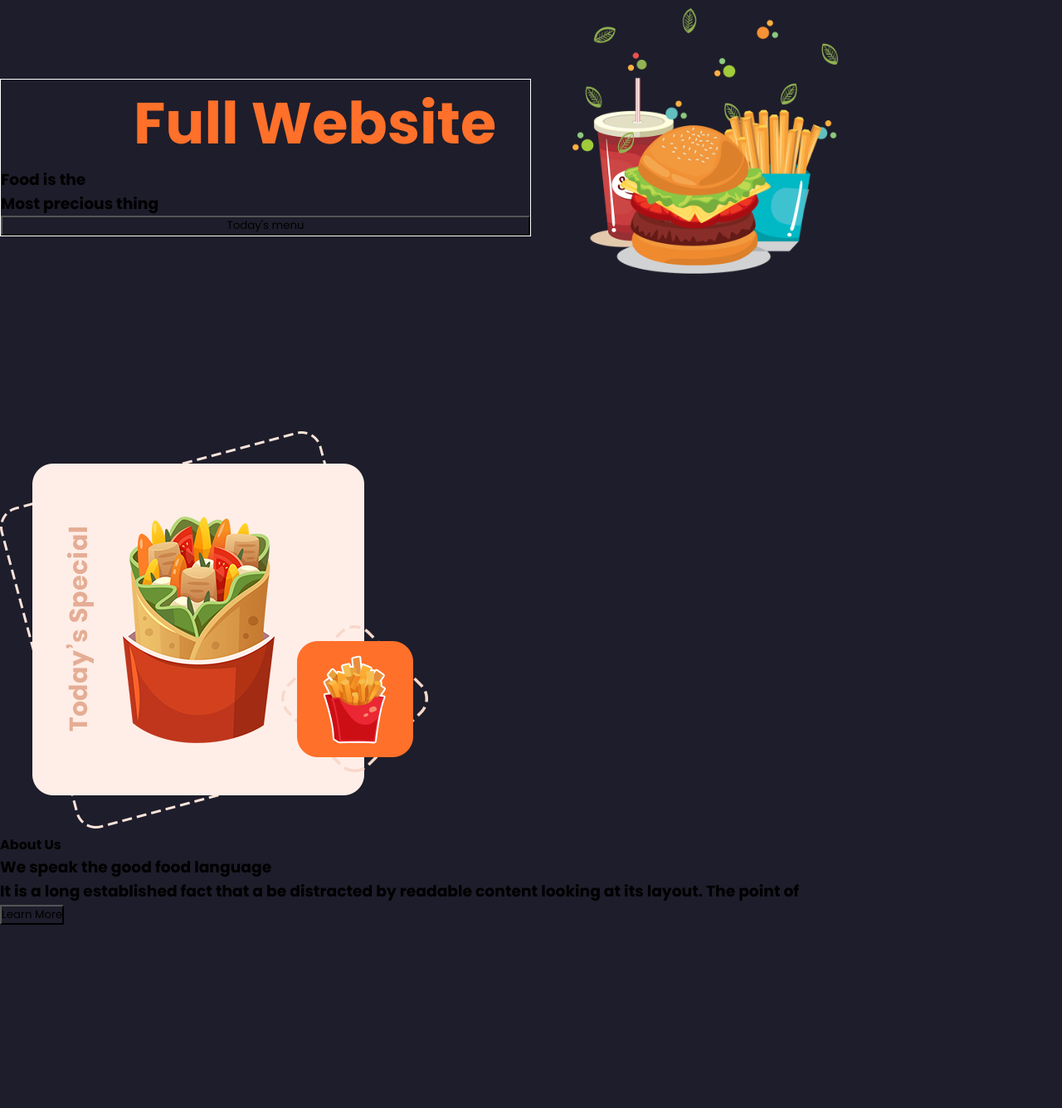
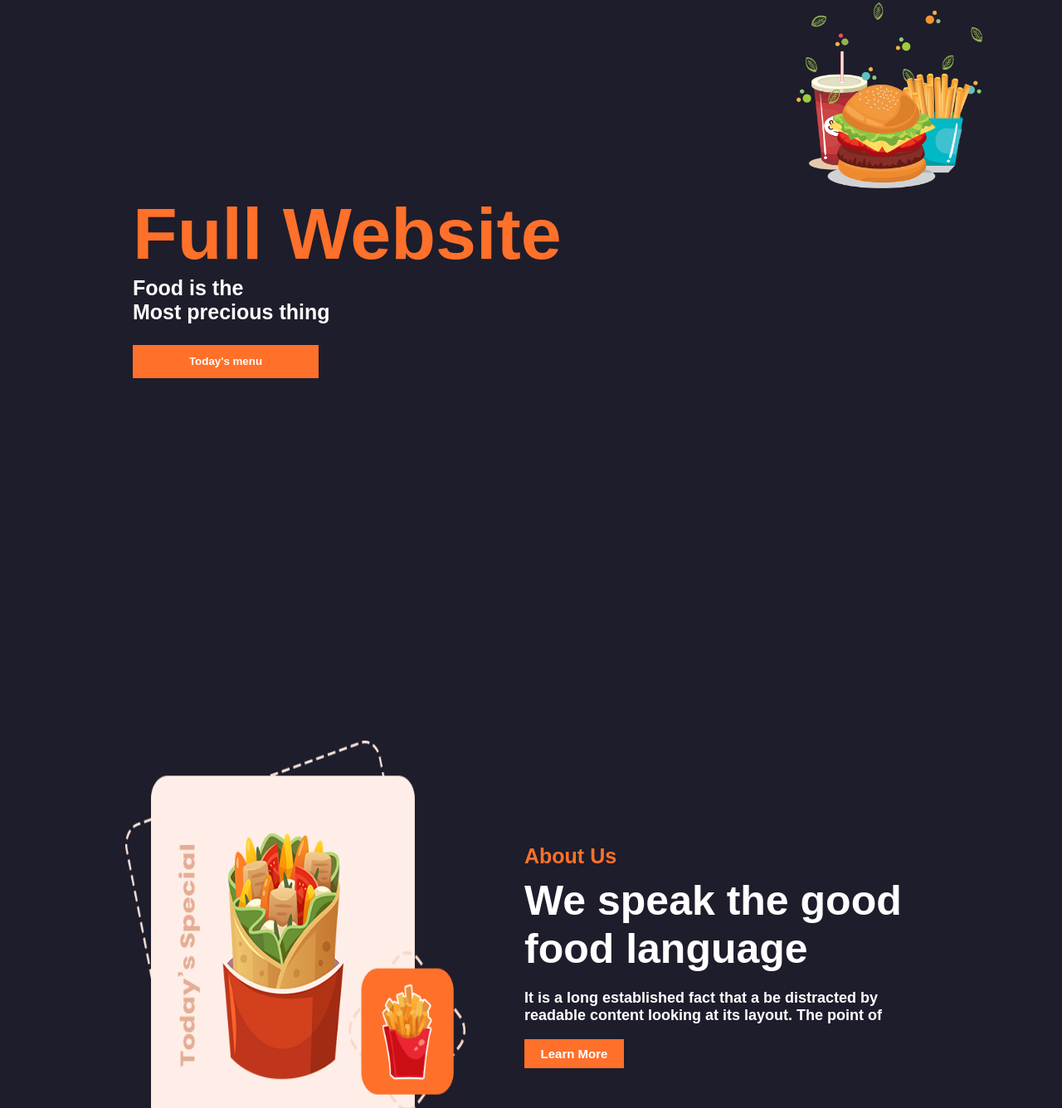
Before and after one commit to GabrielGarciaRodri/proyectoWeb, a plain HTML site: page index.html in a window 1280 px wide. Shown: the part 125-1461 px from the top of the page at 83% size. Before the commit the page ends 1240 px from the top, so only its background shows below. Drawn offline with nearby package versions, Linux system fonts and the light colour scheme; a small style sheet from the web is missing.

Commit message:
style: :lipstick: Styles added to About Us page
New styles introduced to about us part of web page project

```diff
--- a/css/styles.css
+++ b/css/styles.css
@@ -42,13 +42,18 @@
     height: 15px;
 }
 
+.menu ul li a{
+    text-decoration: none;
+    color: var(--color-secundary);
+}
+
 .containerBody{
-    height: 70vh;
+    height: 100vh;
     display: grid;
     grid-template-columns: repeat(2, 1fr);
     grid-template-rows: 1fr;
     grid-template-areas:
-    "full imagenFull"
+    "full imagenFull "
     ;
 
 }
@@ -66,28 +71,108 @@
 }
 
 .bannerFull{
-    width: 100%;
-    border: 1px solid white;
+    margin-top: 5em;
+    margin-left: 10em;
+    width: 100vh;
     display: flex;
     flex-direction: column;
     margin-bottom: 100px;
 }
 
 .bannerFull h1{
-    margin-left: 160px;
     color: var(--color-primary);
-    font-size: 70px;
+    font-size: 5.5em;
 }
 
-/* .bannerFull {
+.bannerFull h3{
+    display: flex;
+    align-items: flex-start;
+    color: var(--color-secundary);
+    margin-bottom: 1em;
+    font-size: 25px;
+}
 
-} */
+.btnTodaysMenu{
+    background-color: var(--color-primary);
+    color: var(--color-secundary);
+    width: 28%;
+    border-style: none;
+    height: 40px;
+    font-weight: bold;
+}
+
 .imgHamburguesaHome img{
     margin-top: 50px;
-    margin-left: 50px;
     display: flex;
     justify-content: center;
     align-items: center;
-    width: 50%;
-    height: 50%;
+    width: 70%;
+    height: 70%;
 }
+
+
+
+/* ABOUT US PAGE */
+
+
+.aboutUsPage{
+    height: 100vh;
+    display: grid;
+    grid-template-columns: repeat(2, 1fr);
+    grid-template-areas:
+    "aboutUs banner"
+    ;
+}
+
+.img_aboutUs{
+    grid-area: aboutUs;
+    display: flex;
+    align-items: center;
+    justify-content: center;
+}
+
+.img_aboutUs img{
+    margin-left: 5em;
+    height: 65%;
+    width: 65%;
+}
+
+.banner_aboutUs{
+    margin-right: 6vh;
+    grid-area: banner;
+    display: flex;
+    align-items: center;
+    justify-content: center;
+}
+
+.box_aboutUs{
+    width: 500px;
+    margin-right: 100px;
+}
+.box_aboutUs h4{
+    font-size: 25px;
+    color: var(--color-primary);
+    margin-bottom: 10px;
+}
+
+.box_aboutUs h1{
+    font-size: 50px;
+    color: var(--color-secundary);
+    margin-bottom: 20px;
+}
+
+.box_aboutUs h3{
+    font-size: 18px;
+    color: var(--color-secundary);
+    margin-bottom: 18px;
+}
+
+.btn_learn{
+    color: var(--color-secundary);
+    background-color: var(--color-primary);
+    border-style: none;
+    width: 120px;
+    height: 35px;
+    font-size: 15px;
+    font-weight: bold;
+}
--- a/css/variables.css
+++ b/css/variables.css
@@ -1,4 +1,4 @@
-@import url('https://fonts.googleapis.com/css2?family=Poppins:ital,wght@0,100;0,200;0,300;0,400;0,500;0,600;0,700;0,800;0,900;1,100;1,200;1,300;1,400;1,500;1,600;1,700;1,800;1,900&display=swap');
+@import url('https://font   s.googleapis.com/css2?family=Poppins:ital,wght@0,100;0,200;0,300;0,400;0,500;0,600;0,700;0,800;0,900;1,100;1,200;1,300;1,400;1,500;1,600;1,700;1,800;1,900&display=swap');
 
 :root{
     --color-primary: #ff702a;
```
